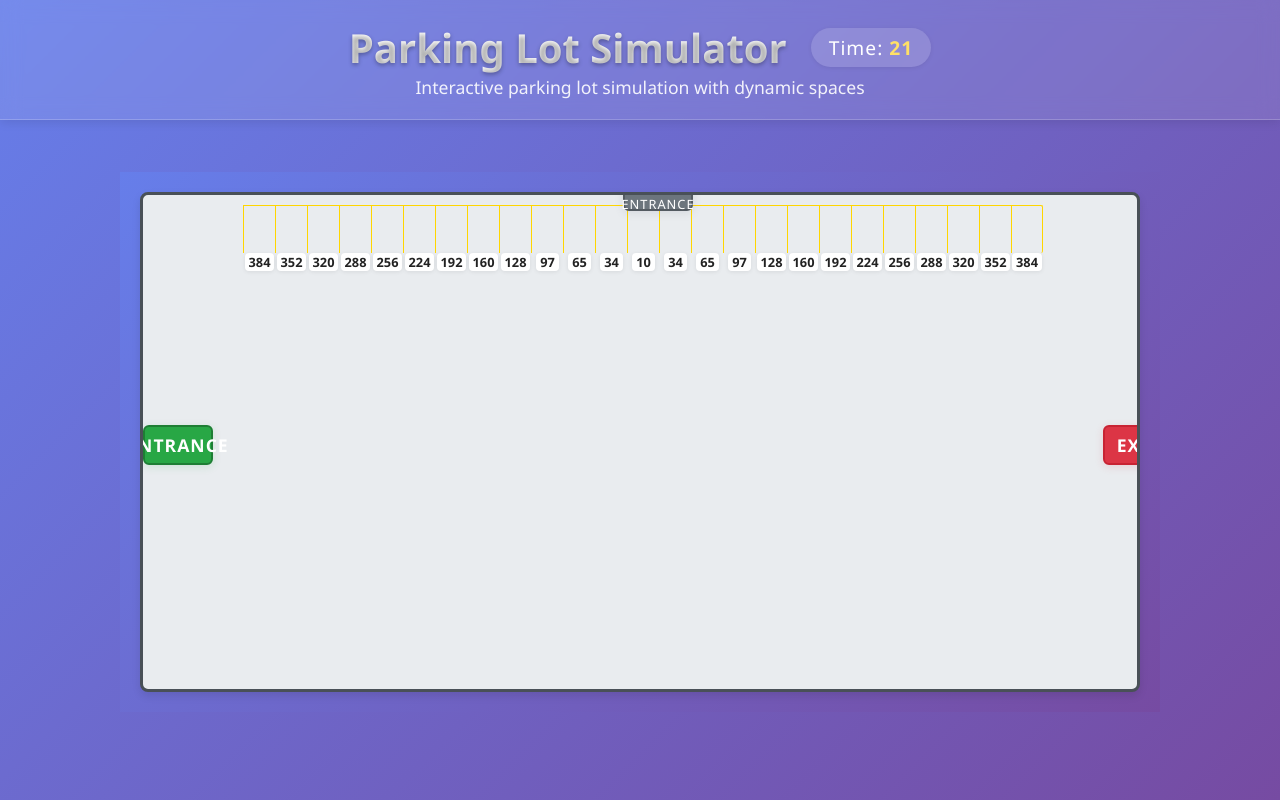
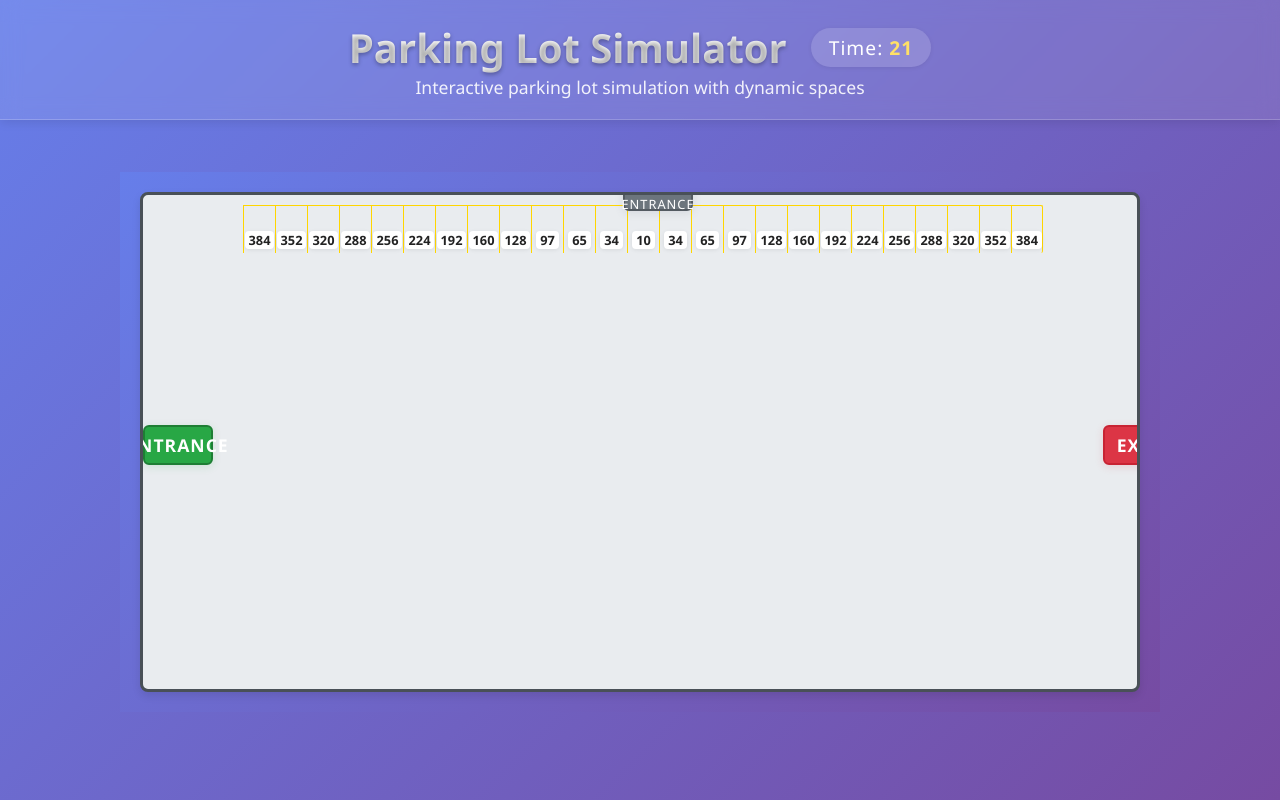
Before and after one commit to josephecombs/parking-lot-simulator, a React (Create React App) app: page / in a window 1280 px wide. Built offline with nearby package versions, Linux system fonts and the light colour scheme.

Commit message:
put calculated distance back in

```diff
--- a/src/components/ParkingLotSpace.js
+++ b/src/components/ParkingLotSpace.js
@@ -36,7 +36,16 @@ const ParkingLotSpace = ({ space, isLast }) => {
       }}
       title={`Parking Space at (${x}, ${y}) - ${space.isOccupied ? 'Occupied' : 'Available'} - Walk: ${Math.round(walkDistance)}`}
     >
-      <span className="walk-distance" style={{ marginBottom: '-18px', background: 'white', color: '#222', borderRadius: 4, padding: '0 4px', fontWeight: 600, fontSize: '0.8rem', boxShadow: '0 1px 4px rgba(0,0,0,0.08)' }}>{Math.round(walkDistance)}</span>
+      <span className="walk-distance" style={{
+        marginBottom: '4px',
+        background: 'white',
+        color: '#222',
+        borderRadius: 4,
+        padding: '0 4px',
+        fontWeight: 600,
+        fontSize: '0.8rem',
+        boxShadow: '0 1px 4px rgba(0,0,0,0.08)'
+      }}>{Math.round(walkDistance)}</span>
     </div>
   );
 };
```
